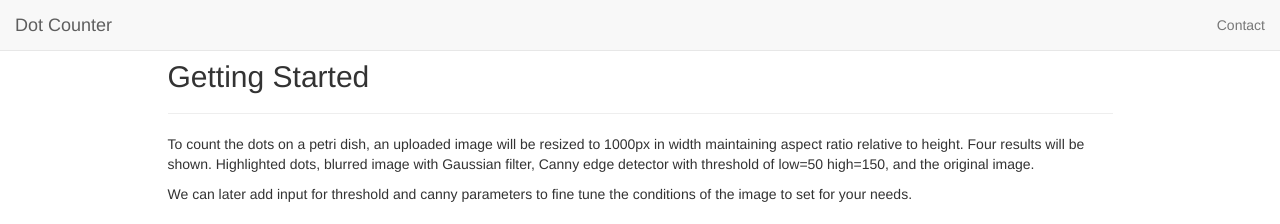
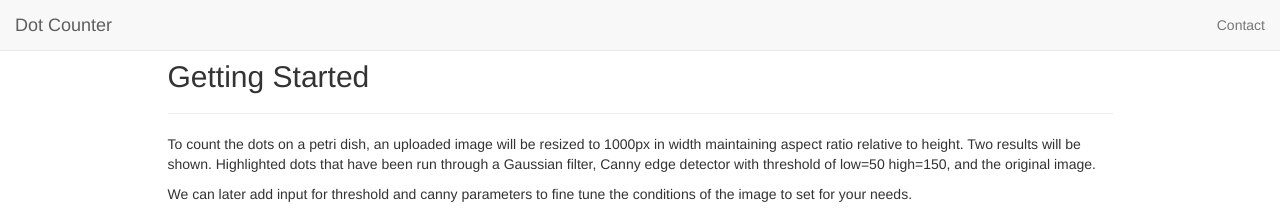
Before and after one commit to dchun/dot-finder, a website: page views/form.html in a window 1280 px wide. Shown: the top 224 px of the page. Drawn offline with nearby package versions, Linux system fonts and the light colour scheme.

Commit message:
modified description

```diff
--- a/views/form.html
+++ b/views/form.html
@@ -66,7 +66,7 @@
 			<div class="col-lg-10 col-lg-offset-1">
 			<h2 class="section-heading">Getting Started</h2>
 				<hr class="light">
-				<p class="text-faded">To count the dots on a petri dish, an uploaded image will be resized to 1000px in width maintaining aspect ratio relative to height. Four results will be shown. Highlighted dots, blurred image with Gaussian filter, Canny edge detector with threshold of low=50 high=150, and the original image.</p>
+				<p class="text-faded">To count the dots on a petri dish, an uploaded image will be resized to 1000px in width maintaining aspect ratio relative to height. Two results will be shown. Highlighted dots that have been run through a Gaussian filter, Canny edge detector with threshold of low=50 high=150, and the original image.</p>
 				<p class="text-faded">We can later add input for threshold and canny parameters to fine tune the conditions of the image to set for your needs.</p>
 			</div>
 		</div>
```
